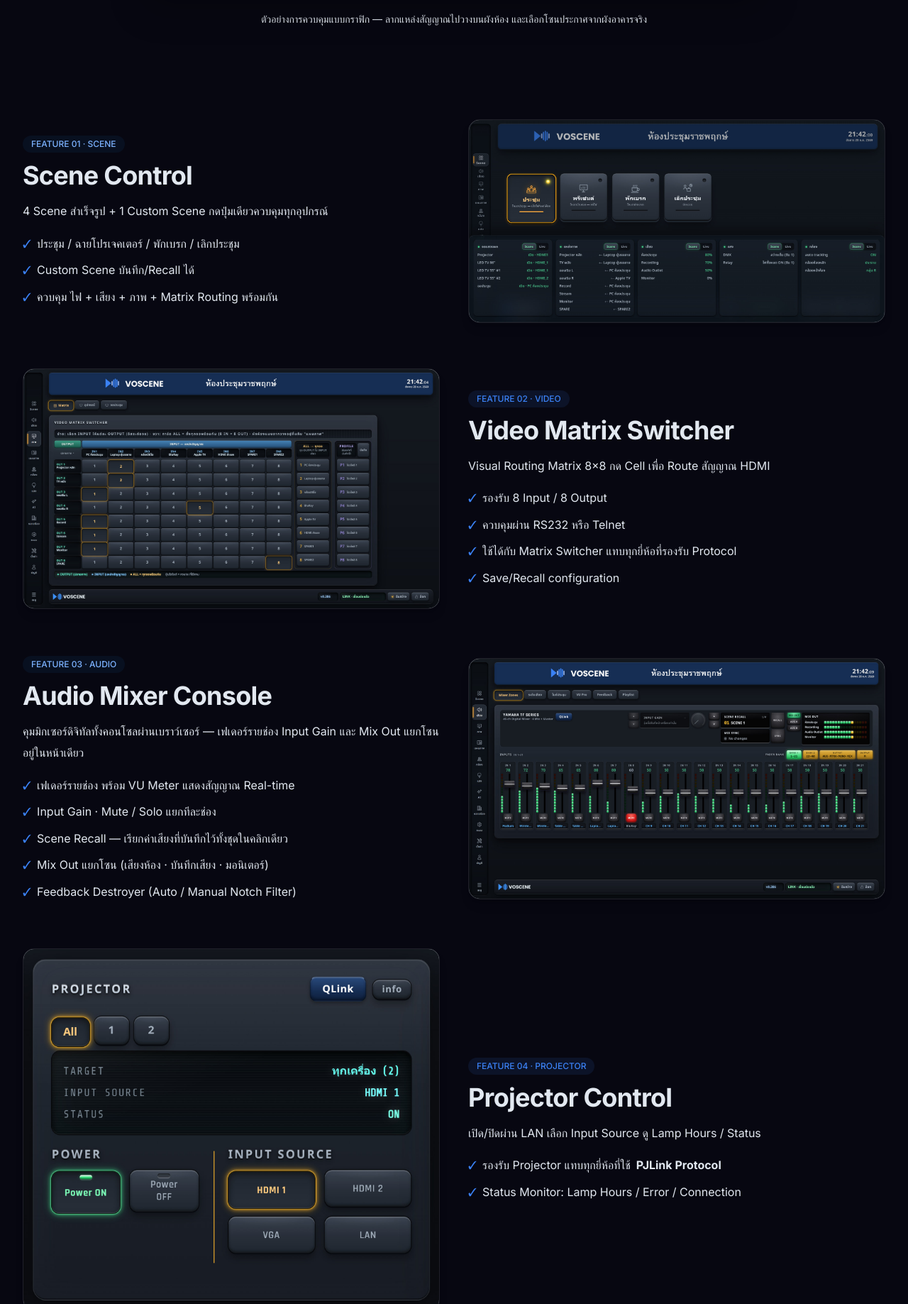
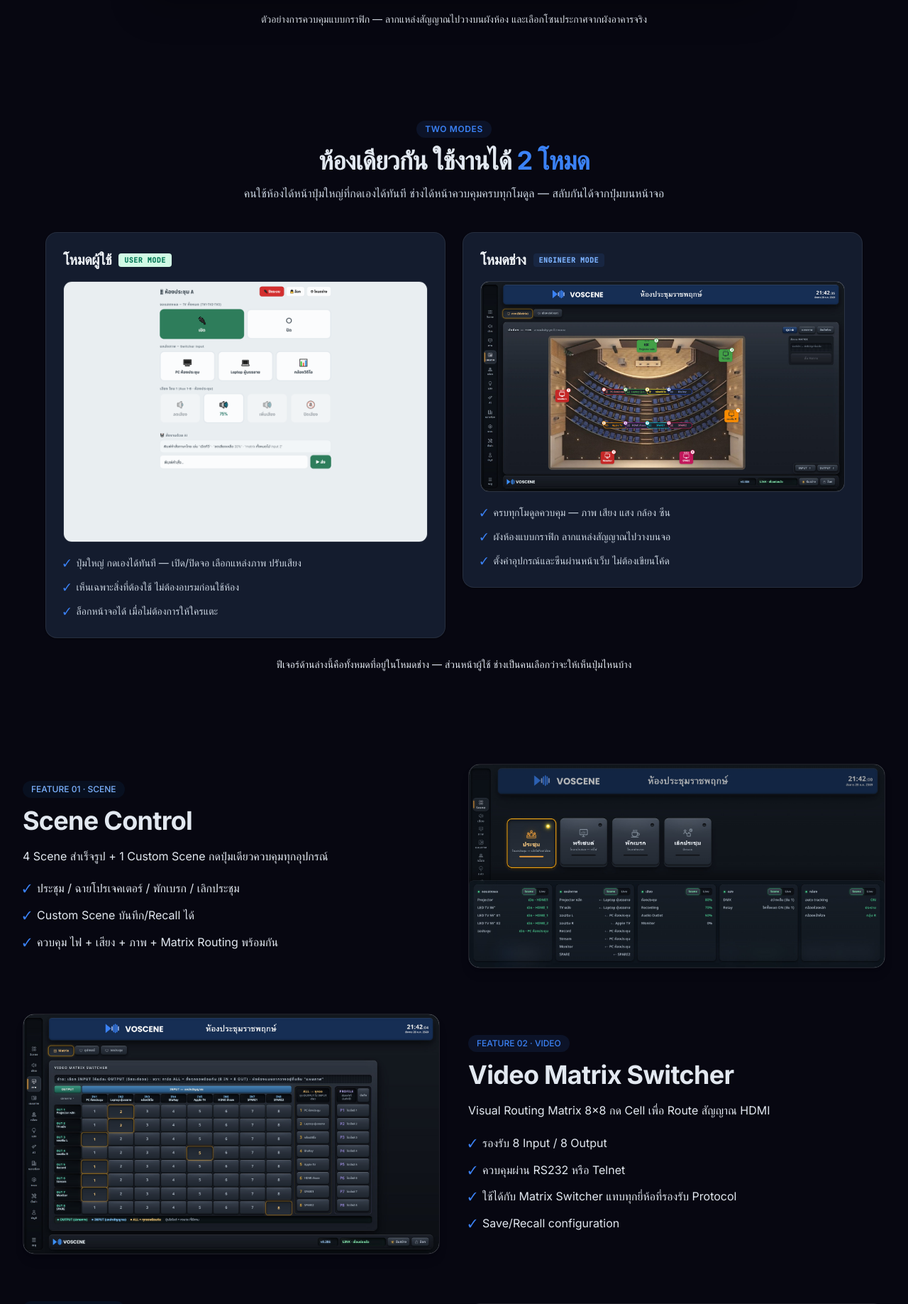
Before and after one commit to Voscene/voscene-web, a FastAPI app: page /features in a window 1280 px wide. Shown: the part 805-2642 px from the top of the page at 71% size. Run offline with FastAPI, Linux system fonts and the light colour scheme; some libraries are stand-ins or nearby versions; some web fonts are replaced.

Commit message:
/features: open with the two modes before the module list
Owner's brief: before diving into features, explain that the product has
two operating modes, with a side-by-side comparison, then continue into
the feature list. They proposed "Simple Mode / Full Mode" and asked for
better names if any.

Named them โหมดผู้ใช้ / โหมดช่าง instead, with the owner's sign-off. The
user-mode screenshot has a "โหมดช่าง" button in its own top bar, and the
site already says โหมดผู้ใช้ in two places (homepage mission, /why
platform card) -- inventing a second pair of names the app never shows
would send demo viewers hunting for a label that does not exist.

New block sits between the hero cross-fade (that slot is still reserved
for the demo video) and FEATURE 01: heading, then two cards side by
side, each a real screenshot over three bullets.

  โหมดผู้ใช้  feature-simple-mode.png -- big on/off, source, volume, the
             AI command bar, and the ล็อก / โหมดช่าง buttons in shot, so
             the switch and the lock claims are visible in the image
             right next to them.
  โหมดช่าง   EPPO-Graphic-Switcher as a theme-swap pair -- the graphic
             room-plan routing view, standing in for the full console.

Closing line tells the reader the features below all live in engineer
mode and that the technician chooses what the user page exposes -- backed
by SW's retrofit answer (per-device *_present flags set on the engineer
page; unfitted gear never appears on the user screen). It also explains
why the shots below alternate between a light user page and a dark
console, which previously read as two different products.

Co-Authored-By: Claude Opus 5 <noreply@anthropic.com>

```diff
--- a/templates/public/features.html
+++ b/templates/public/features.html
@@ -25,6 +25,52 @@
                 </div>
             </div>
             <p class="text-center text-slate-500 text-sm font-th mt-4">ตัวอย่างการควบคุมแบบกราฟิก — ลากแหล่งสัญญาณไปวางบนผังห้อง และเลือกโซนประกาศจากผังอาคารจริง</p>
+        </div>
+
+        <!-- TWO MODES — the same room drives two screens. Explains up front why the
+             feature shots below alternate between the light user page and the dark
+             engineer console. Mode names match the actual in-app buttons
+             ("โหมดช่าง" / "ล็อก" are visible in the user-mode screenshot). -->
+        <div class="max-w-6xl mx-auto mb-24 md:mb-32">
+            <div class="text-center max-w-3xl mx-auto mb-10">
+                <div class="inline-block px-3 py-1 rounded-full bg-electric/10 text-electric text-xs font-semibold tracking-wider mb-3">TWO MODES</div>
+                <h2 class="text-3xl md:text-4xl font-bold mb-3 font-th text-navy">ห้องเดียวกัน ใช้งานได้ <span class="text-electric">2 โหมด</span></h2>
+                <p class="text-slate-600 font-th">คนใช้ห้องได้หน้าปุ่มใหญ่ที่กดเองได้ทันที ช่างได้หน้าควบคุมครบทุกโมดูล — สลับกันได้จากปุ่มบนหน้าจอ</p>
+            </div>
+
+            <div class="grid md:grid-cols-2 gap-6 items-start">
+                <div class="card rounded-2xl p-6">
+                    <div class="flex items-center gap-2.5 mb-4">
+                        <h3 class="font-display font-semibold text-xl text-navy">โหมดผู้ใช้</h3>
+                        <span class="px-2 py-0.5 rounded bg-emerald-100 text-emerald-700 text-[10px] font-mono font-semibold tracking-wider">USER MODE</span>
+                    </div>
+                    <div class="rounded-xl overflow-hidden border border-slate-200 mb-4">
+                        <img src="/static/images/feature-simple-mode.png" alt="โหมดผู้ใช้ — ปุ่มใหญ่ เปิด/ปิดจอ เลือกแหล่งภาพ ปรับเสียง พร้อมช่องสั่งงาน AI และปุ่มสลับไปโหมดช่าง" class="w-full h-auto" loading="lazy">
+                    </div>
+                    <ul class="space-y-2 text-slate-700 font-th text-sm">
+                        <li class="flex gap-2"><span class="text-electric">✓</span> ปุ่มใหญ่ กดเองได้ทันที — เปิด/ปิดจอ เลือกแหล่งภาพ ปรับเสียง</li>
+                        <li class="flex gap-2"><span class="text-electric">✓</span> เห็นเฉพาะสิ่งที่ต้องใช้ ไม่ต้องอบรมก่อนใช้ห้อง</li>
+                        <li class="flex gap-2"><span class="text-electric">✓</span> ล็อกหน้าจอได้ เมื่อไม่ต้องการให้ใครแตะ</li>
+                    </ul>
+                </div>
+
+                <div class="card rounded-2xl p-6">
+                    <div class="flex items-center gap-2.5 mb-4">
+                        <h3 class="font-display font-semibold text-xl text-navy">โหมดช่าง</h3>
+                        <span class="px-2 py-0.5 rounded bg-electric/10 text-electric text-[10px] font-mono font-semibold tracking-wider">ENGINEER MODE</span>
+                    </div>
+                    <div class="rounded-xl overflow-hidden border border-slate-200 mb-4">
+                        <div class="theme-swap"><img src="/static/images/EPPO-Graphic-Switcher-light.jpg" alt="โหมดช่าง — ผังห้องแบบกราฟิก ลากแหล่งสัญญาณไปวางบนจอ พร้อมเมนูครบทุกโมดูล" class="w-full h-auto" loading="lazy"><img src="/static/images/EPPO-Graphic-Switcher.jpg" alt="" aria-hidden="true" class="swap-dark w-full h-auto" loading="lazy"></div>
+                    </div>
+                    <ul class="space-y-2 text-slate-700 font-th text-sm">
+                        <li class="flex gap-2"><span class="text-electric">✓</span> ครบทุกโมดูลควบคุม — ภาพ เสียง แสง กล้อง ซีน</li>
+                        <li class="flex gap-2"><span class="text-electric">✓</span> ผังห้องแบบกราฟิก ลากแหล่งสัญญาณไปวางบนจอ</li>
+                        <li class="flex gap-2"><span class="text-electric">✓</span> ตั้งค่าอุปกรณ์และซีนผ่านหน้าเว็บ ไม่ต้องเขียนโค้ด</li>
+                    </ul>
+                </div>
+            </div>
+
+            <p class="text-center text-slate-500 text-sm font-th mt-6">ฟีเจอร์ด้านล่างนี้คือทั้งหมดที่อยู่ในโหมดช่าง — ส่วนหน้าผู้ใช้ ช่างเป็นคนเลือกว่าจะให้เห็นปุ่มไหนบ้าง</p>
         </div>
 
         <div class="space-y-16">
```
